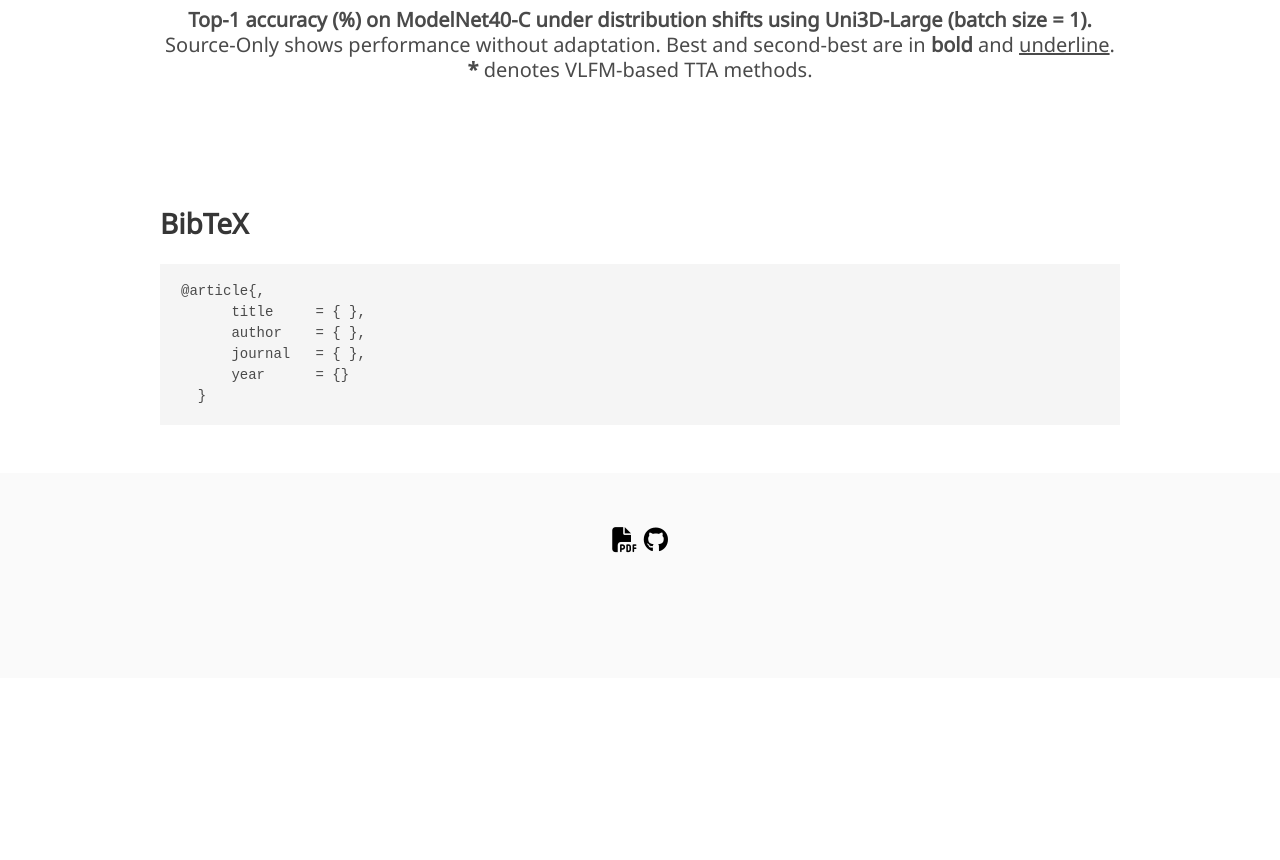
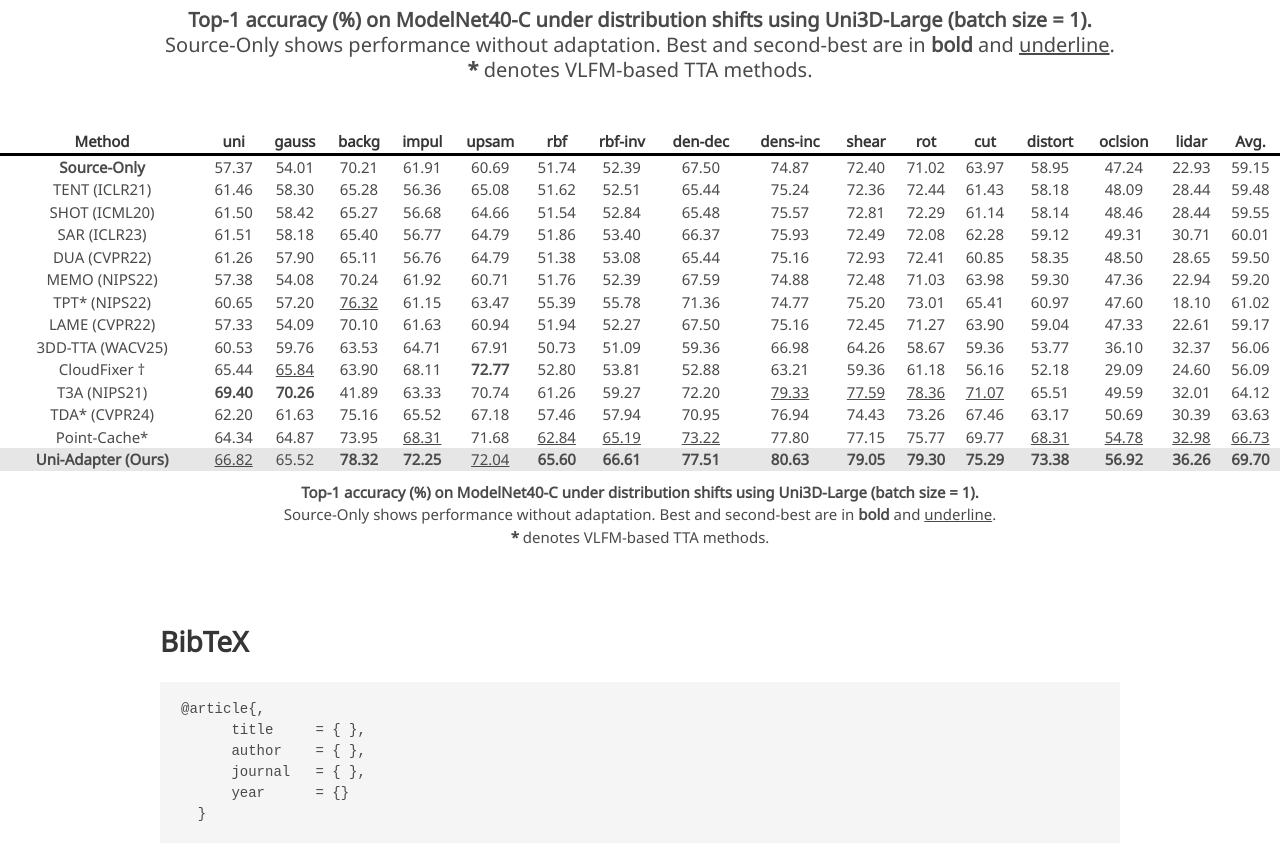
Before and after one commit to Mehran-TAM/Mehran-TAM.github.io, a plain HTML site: page Uni-Adapter/index.html in a window 1280 px wide. Shown: the part 5202-6062 px from the top of the page. Before the commit the page ends 5880 px from the top, so only its background shows below. Drawn offline with nearby package versions, Linux system fonts and the light colour scheme; some icons are missing; a web font is replaced by a local one.

Commit message:
Update index.html

```diff
--- a/Uni-Adapter/index.html
+++ b/Uni-Adapter/index.html
@@ -675,6 +675,93 @@
 
 
 
+<table style="width:100%; border-collapse:collapse; font-size:15px; text-align:center;">
+  <caption style="caption-side:bottom; text-align:center; padding-top:10px;">
+    <b>Top-1 accuracy (%) on ModelNet40-C under distribution shifts using Uni3D-Large (batch size = 1).</b><br>
+    Source-Only shows performance without adaptation. Best and second-best are in <b>bold</b> and <u>underline</u>.<br>
+    <b>*</b> denotes VLFM-based TTA methods.
+  </caption>
+  <thead>
+    <tr style="border-bottom:3px solid #000;">
+      <th>Method</th>
+      <th>uni</th><th>gauss</th><th>backg</th><th>impul</th><th>upsam</th><th>rbf</th><th>rbf-inv</th>
+      <th>den-dec</th><th>dens-inc</th><th>shear</th><th>rot</th><th>cut</th><th>distort</th><th>oclsion</th><th>lidar</th><th><b>Avg.</b></th>
+    </tr>
+  </thead>
+  <tbody>
+    <tr style="border-top:2px solid #000;">
+      <td><b>Source-Only</b></td>
+      <td>57.37</td><td>54.01</td><td>70.21</td><td>61.91</td><td>60.69</td><td>51.74</td><td>52.39</td>
+      <td>67.50</td><td>74.87</td><td>72.40</td><td>71.02</td><td>63.97</td><td>58.95</td><td>47.24</td><td>22.93</td><td>59.15</td>
+    </tr>
+    <tr>
+      <td>TENT (ICLR21)</td>
+      <td>61.46</td><td>58.30</td><td>65.28</td><td>56.36</td><td>65.08</td><td>51.62</td><td>52.51</td>
+      <td>65.44</td><td>75.24</td><td>72.36</td><td>72.44</td><td>61.43</td><td>58.18</td><td>48.09</td><td>28.44</td><td>59.48</td>
+    </tr>
+    <tr>
+      <td>SHOT (ICML20)</td>
+      <td>61.50</td><td>58.42</td><td>65.27</td><td>56.68</td><td>64.66</td><td>51.54</td><td>52.84</td>
+      <td>65.48</td><td>75.57</td><td>72.81</td><td>72.29</td><td>61.14</td><td>58.14</td><td>48.46</td><td>28.44</td><td>59.55</td>
+    </tr>
+    <tr>
+      <td>SAR (ICLR23)</td>
+      <td>61.51</td><td>58.18</td><td>65.40</td><td>56.77</td><td>64.79</td><td>51.86</td><td>53.40</td>
+      <td>66.37</td><td>75.93</td><td>72.49</td><td>72.08</td><td>62.28</td><td>59.12</td><td>49.31</td><td>30.71</td><td>60.01</td>
+    </tr>
+    <tr>
+      <td>DUA (CVPR22)</td>
+      <td>61.26</td><td>57.90</td><td>65.11</td><td>56.76</td><td>64.79</td><td>51.38</td><td>53.08</td>
+      <td>65.44</td><td>75.16</td><td>72.93</td><td>72.41</td><td>60.85</td><td>58.35</td><td>48.50</td><td>28.65</td><td>59.50</td>
+    </tr>
+    <tr>
+      <td>MEMO (NIPS22)</td>
+      <td>57.38</td><td>54.08</td><td>70.24</td><td>61.92</td><td>60.71</td><td>51.76</td><td>52.39</td>
+      <td>67.59</td><td>74.88</td><td>72.48</td><td>71.03</td><td>63.98</td><td>59.30</td><td>47.36</td><td>22.94</td><td>59.20</td>
+    </tr>
+    <tr>
+      <td>TPT* (NIPS22)</td>
+      <td>60.65</td><td>57.20</td><td><u>76.32</u></td><td>61.15</td><td>63.47</td><td>55.39</td><td>55.78</td>
+      <td>71.36</td><td>74.77</td><td>75.20</td><td>73.01</td><td>65.41</td><td>60.97</td><td>47.60</td><td>18.10</td><td>61.02</td>
+    </tr>
+    <tr>
+      <td>LAME (CVPR22)</td>
+      <td>57.33</td><td>54.09</td><td>70.10</td><td>61.63</td><td>60.94</td><td>51.94</td><td>52.27</td>
+      <td>67.50</td><td>75.16</td><td>72.45</td><td>71.27</td><td>63.90</td><td>59.04</td><td>47.33</td><td>22.61</td><td>59.17</td>
+    </tr>
+    <tr>
+      <td>3DD-TTA (WACV25)</td>
+      <td>60.53</td><td>59.76</td><td>63.53</td><td>64.71</td><td>67.91</td><td>50.73</td><td>51.09</td>
+      <td>59.36</td><td>66.98</td><td>64.26</td><td>58.67</td><td>59.36</td><td>53.77</td><td>36.10</td><td>32.37</td><td>56.06</td>
+    </tr>
+    <tr>
+      <td>CloudFixer †</td>
+      <td>65.44</td><td><u>65.84</u></td><td>63.90</td><td>68.11</td><td><b>72.77</b></td><td>52.80</td><td>53.81</td>
+      <td>52.88</td><td>63.21</td><td>59.36</td><td>61.18</td><td>56.16</td><td>52.18</td><td>29.09</td><td>24.60</td><td>56.09</td>
+    </tr>
+    <tr>
+      <td>T3A (NIPS21)</td>
+      <td><b>69.40</b></td><td><b>70.26</b></td><td>41.89</td><td>63.33</td><td>70.74</td><td>61.26</td><td>59.27</td>
+      <td>72.20</td><td><u>79.33</u></td><td><u>77.59</u></td><td><u>78.36</u></td><td><u>71.07</u></td><td>65.51</td><td>49.59</td><td>32.01</td><td>64.12</td>
+    </tr>
+    <tr>
+      <td>TDA* (CVPR24)</td>
+      <td>62.20</td><td>61.63</td><td>75.16</td><td>65.52</td><td>67.18</td><td>57.46</td><td>57.94</td>
+      <td>70.95</td><td>76.94</td><td>74.43</td><td>73.26</td><td>67.46</td><td>63.17</td><td>50.69</td><td>30.39</td><td>63.63</td>
+    </tr>
+    <tr>
+      <td>Point-Cache*</td>
+      <td>64.34</td><td>64.87</td><td>73.95</td><td><u>68.31</u></td><td>71.68</td><td><u>62.84</u></td><td><u>65.19</u></td>
+      <td><u>73.22</u></td><td>77.80</td><td>77.15</td><td>75.77</td><td>69.77</td><td><u>68.31</u></td><td><u>54.78</u></td><td><u>32.98</u></td><td><u>66.73</u></td>
+    </tr>
+    <tr style="background-color:#e6e6e6;">
+      <td><b>Uni-Adapter (Ours)</b></td>
+      <td><u>66.82</u></td><td>65.52</td><td><b>78.32</b></td><td><b>72.25</b></td><td><u>72.04</u></td><td><b>65.60</b></td><td><b>66.61</b></td>
+      <td><b>77.51</b></td><td><b>80.63</b></td><td><b>79.05</b></td><td><b>79.30</b></td><td><b>75.29</b></td><td><b>73.38</b></td>
+      <td><b>56.92</b></td><td><b>36.26</b></td><td><b>69.70</b></td>
+    </tr>
+  </tbody>
+</table>
 
 
 
```
